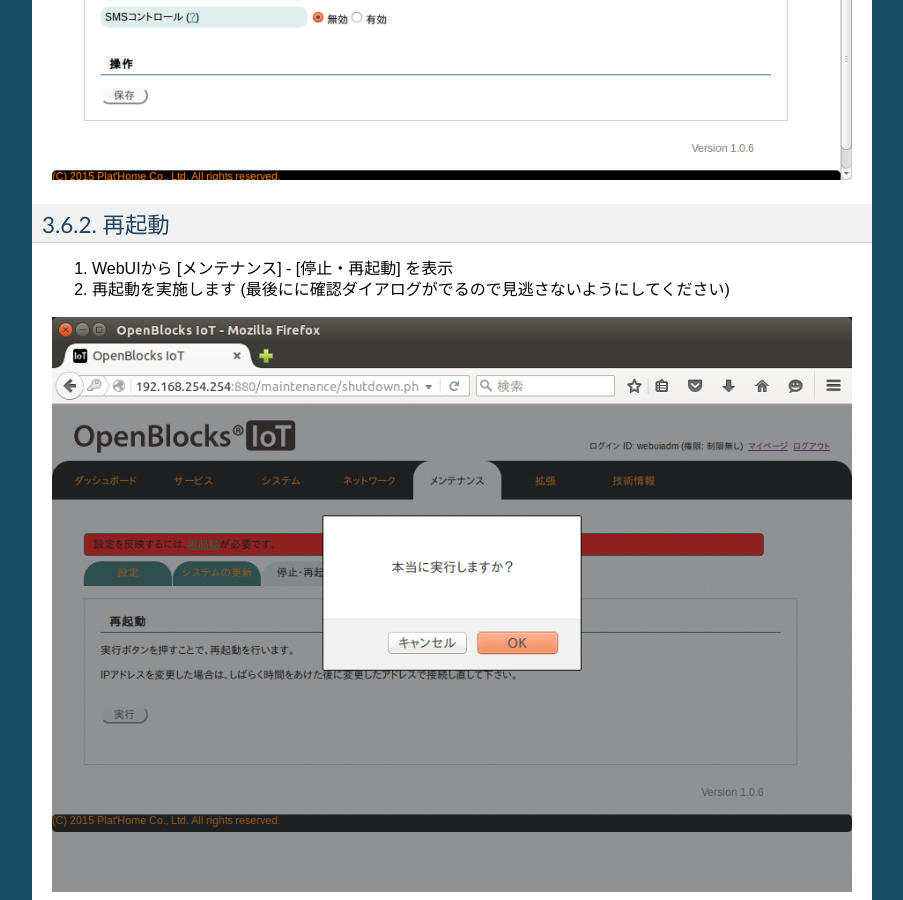
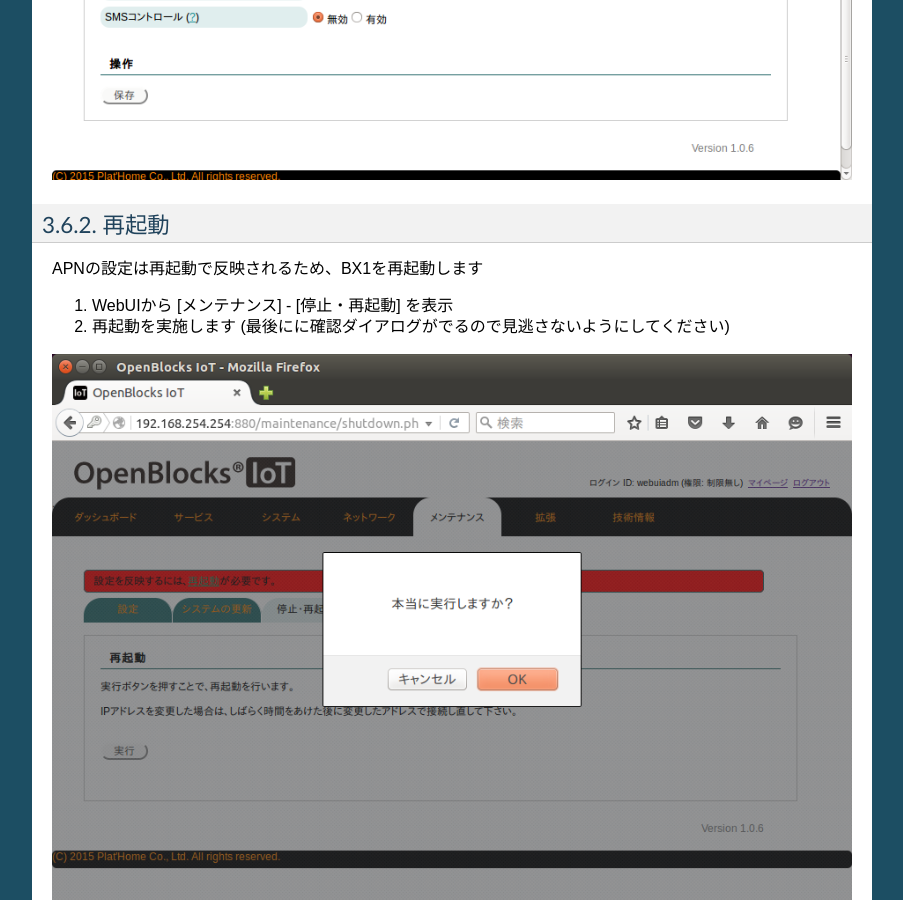
Before and after one commit to aquaviter/iothandson-20151121, a Sphinx documentation site: the page built from docs/source/03.rst, in a window 1280 px wide and 900 px high, scrolled down 12779 px. Shown: the whole window, without its empty margins (198-1101 px from the left). Built offline with Sphinx 7.4.7, drawn with Linux system fonts in a browser that asks for light colours; pages that are not in the unit, such as notebooks, are missing from menus.

Commit message:
BX1: Tweak add. Annotation for reboot section

```diff
--- a/docs/source/03.rst
+++ b/docs/source/03.rst
@@ -220,6 +220,8 @@
 再起動
 ------
 
+APNの設定は再起動で反映されるため、BX1を再起動します
+
 #. WebUIから [メンテナンス] - [停止・再起動] を表示
 #. 再起動を実施します (最後にに確認ダイアログがでるので見逃さないようにしてください)
 
```
